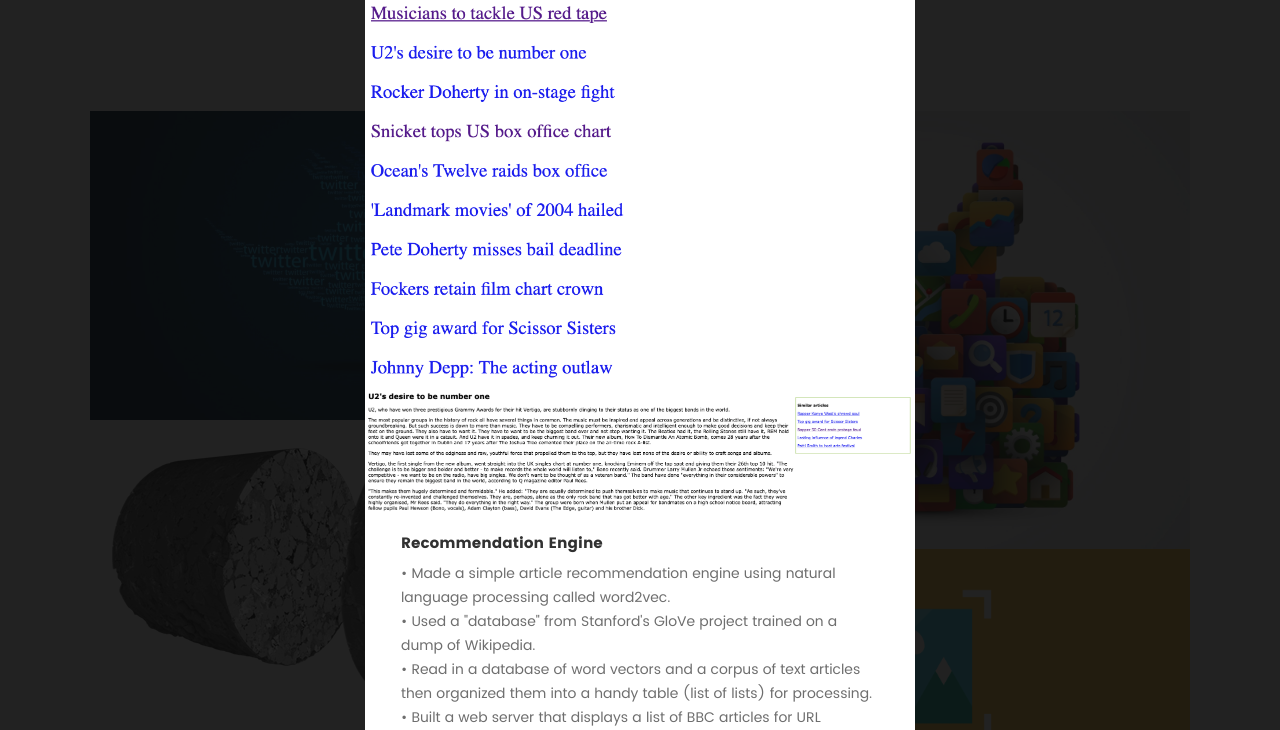
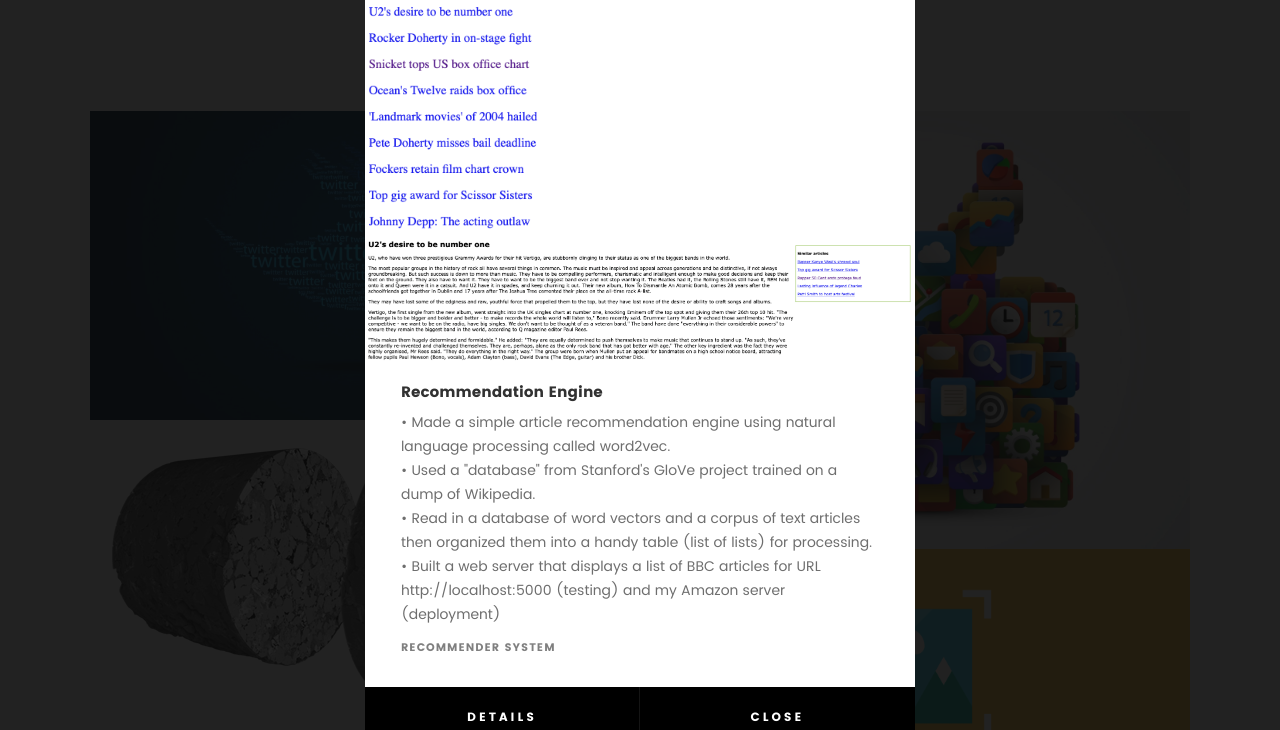
Before and after one commit to victorzhang-mars/victor, a plain HTML site: page index.html in a window 1280 px wide. Both pictures are taken after a click on the link 915 px from the left and 4475 px from the top of the page. Shown: the part 4145-4875 px from the top of the page. Drawn offline with Linux system fonts and the light colour scheme; files whose address does not match are found by name.

Commit message:
Update index.html

```diff
--- a/index.html
+++ b/index.html
@@ -530,7 +530,7 @@
 				   <div id="modal-02" class="popup-modal slider mfp-hide">
 
 				     	<div class="media">
-				     		<img src="images/portfolio/article.jpg" width='300' height='400' alt="" />
+				     		<img src="images/portfolio/article.jpg" width='200' height='200' alt="" />
 						<img src="images/portfolio/article_content.jpg" alt="" />
 				     	</div>
 
```
